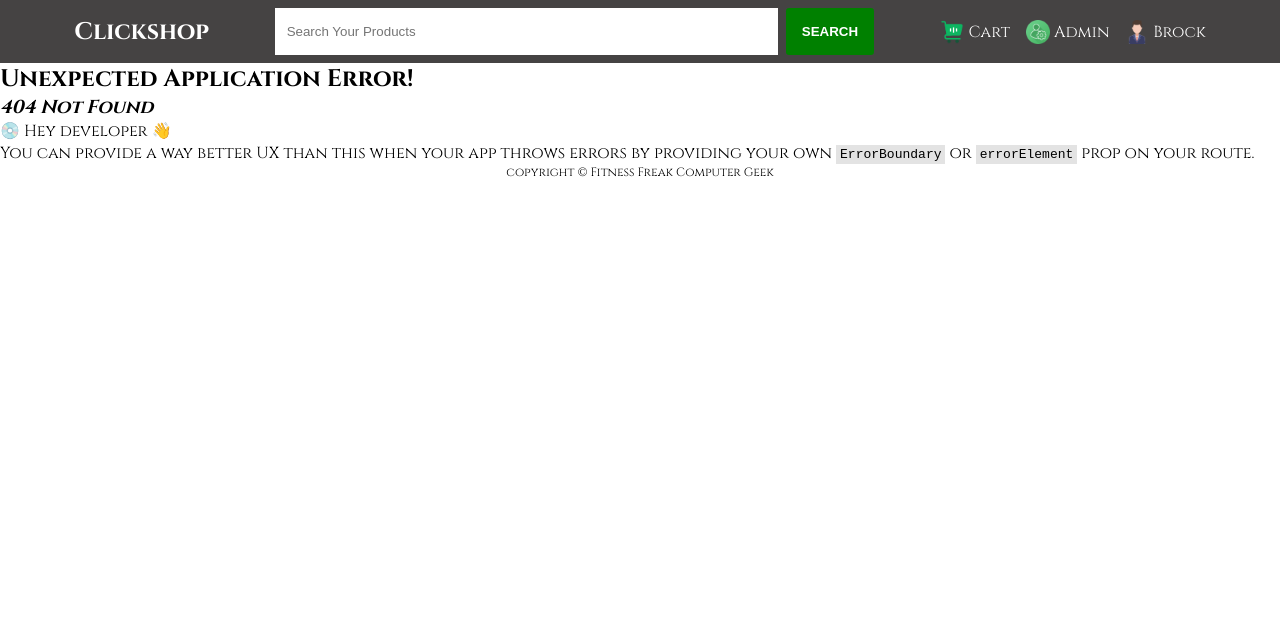
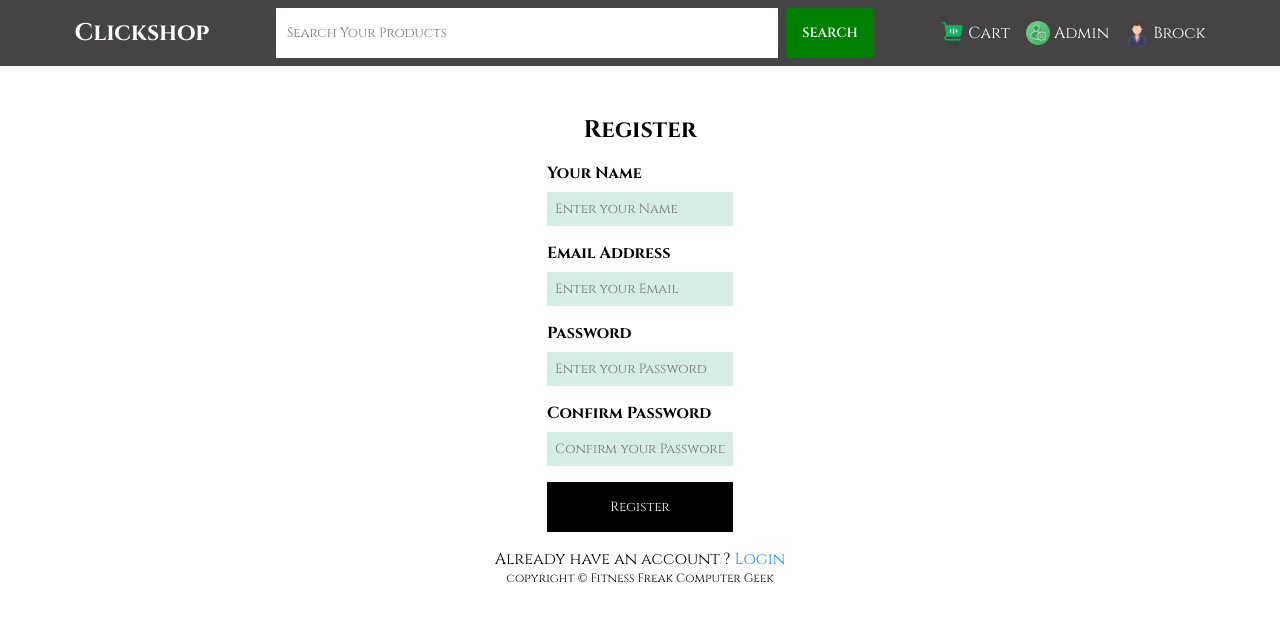
Before and after one commit to ashutosh2712/ClickShop, a React (Vite) app in the folder client/: page /register in a window 1280 px wide. Before the commit this address had no page. Shown: the top 622 px of the page. Built offline with nearby package versions, Linux system fonts and the light colour scheme.

Commit message:
auth pages ans refactor routes

```diff
--- a/client/src/App.css
+++ b/client/src/App.css
@@ -7,6 +7,16 @@
   text-decoration: none;
 }
 
+a {
+  text-decoration: none;
+  color: inherit;
+}
+button,
+input,
+textarea,
+select {
+  font-family: "Cinzel", serif;
+}
 :root {
   --color-white: #fff;
   --color-bg: rgb(69, 67, 67);
@@ -15,6 +25,7 @@
   --color-blue: #1e90ff;
   --color-btn: #000;
   --border-color: gold;
+  --color-input: rgb(213, 237, 229);
 }
 
 body {
@@ -255,3 +266,31 @@ footer {
   justify-content: center;
   font-size: 0.75rem;
 }
+
+/*Auth Pages */
+
+.authContainer {
+  display: flex;
+  align-items: center;
+  justify-content: center;
+  flex-direction: column;
+
+  margin-top: 3rem;
+  gap: 1rem;
+}
+
+.authFormContainer {
+  display: flex;
+  flex-direction: column;
+  gap: 0.5rem;
+}
+
+.formInput {
+  background: var(--color-input);
+  padding: 0.5rem;
+  margin-bottom: 0.5rem;
+}
+
+.ToogleLink {
+  color: var(--color-blue);
+}
--- a/client/src/App.jsx
+++ b/client/src/App.jsx
@@ -1,30 +1,40 @@
 import "./App.css";
-import Navbar from "./components/Navbar";
+
 import HomePage from "./pages/HomePage";
-import {
-  createBrowserRouter,
-  RouterProvider,
-  Route,
-  Link,
-} from "react-router-dom";
+import { createBrowserRouter, RouterProvider } from "react-router-dom";
 import ProductPage from "./pages/Product/ProductPage";
-import Footer from "./components/Footer";
-function App() {
+
+import Layout from "./components/Layout";
+import Login from "./pages/auth/Login";
+import Register from "./pages/auth/Register";
 const router = createBrowserRouter([
+  {
+    path: "/",
+    element: <Layout />,
+    children: [
       {
         path: "/",
         element: <HomePage />,
       },
       {
+        path: "/register",
+        element: <Register />,
+      },
+      {
+        path: "/login",
+        element: <Login />,
+      },
+      {
         path: "products/:id",
         element: <ProductPage />,
       },
+    ],
+  },
 ]);
+function App() {
   return (
     <>
-      <Navbar />
       <RouterProvider router={router} />
-      <Footer />
     </>
   );
 }
--- /dev/null
+++ b/client/src/components/Layout.jsx
@@ -0,0 +1,16 @@
+import React from "react";
+import Navbar from "./Navbar";
+import Footer from "./Footer";
+import { Outlet } from "react-router-dom";
+
+const Layout = () => {
+  return (
+    <>
+      <Navbar />
+      <Outlet />
+      <Footer />
+    </>
+  );
+};
+
+export default Layout;
--- a/client/src/components/Navbar.jsx
+++ b/client/src/components/Navbar.jsx
@@ -7,7 +7,9 @@ const Navbar = () => {
   return (
     <nav className="navContainer">
       <div className="navLeft">
-        <h1>Clickshop</h1>
+        <Link to="/">
+          <h1>Clickshop</h1>
+        </Link>
       </div>
 
       <div className="navCenter">
@@ -32,10 +34,12 @@ const Navbar = () => {
           <img src={Admin} alt="cart" className="cartImg" />
           <p>Admin</p>
         </div>
-        <div className="navUser">
-          <img src={Avatar} alt="cart" className="cartImg" />
-          <p>Brock</p>
-        </div>
+        <Link to="/login">
+          <div className="navUser">
+            <img src={Avatar} alt="cart" className="cartImg" />
+            <p>Brock</p>
+          </div>
+        </Link>
       </div>
     </nav>
   );
--- /dev/null
+++ b/client/src/pages/auth/Login.jsx
@@ -0,0 +1,39 @@
+import React from "react";
+import { Link } from "react-router-dom";
+
+const Login = () => {
+  return (
+    <div className="authContainer">
+      <h2>Login</h2>
+      <form className="authFormContainer">
+        <label htmlFor="email">
+          <b>Email Address</b>
+        </label>
+        <input
+          type="email"
+          placeholder="Enter your Email"
+          className="formInput"
+        />
+        <label htmlFor="password">
+          <b>Password</b>
+        </label>
+        <input
+          type="password"
+          placeholder="Enter your Password"
+          className="formInput"
+        />
+        <button type="submit" className="btn-cart">
+          Login
+        </button>
+      </form>
+      <p>
+        New User ?{" "}
+        <Link to="/register" className="ToogleLink">
+          Register
+        </Link>
+      </p>
+    </div>
+  );
+};
+
+export default Login;
--- /dev/null
+++ b/client/src/pages/auth/Register.jsx
@@ -0,0 +1,57 @@
+import React from "react";
+import { Link } from "react-router-dom";
+
+const Register = () => {
+  return (
+    <div className="authContainer">
+      <h2>Register</h2>
+      <form className="authFormContainer">
+        <label htmlFor="name">
+          <b>Your Name</b>
+        </label>
+        <input
+          type="text"
+          placeholder="Enter your Name"
+          className="formInput"
+        />
+
+        <label htmlFor="email">
+          <b>Email Address</b>
+        </label>
+        <input
+          type="email"
+          placeholder="Enter your Email"
+          className="formInput"
+        />
+        <label htmlFor="password">
+          <b>Password</b>
+        </label>
+        <input
+          type="password"
+          placeholder="Enter your Password"
+          className="formInput"
+        />
+
+        <label htmlFor="confirmPassword">
+          <b>Confirm Password</b>
+        </label>
+        <input
+          type="password"
+          placeholder="Confirm your Password"
+          className="formInput"
+        />
+        <button type="submit" className="btn-cart">
+          Register
+        </button>
+      </form>
+      <p>
+        Already have an account ?{" "}
+        <Link to="/login" className="ToogleLink">
+          Login
+        </Link>
+      </p>
+    </div>
+  );
+};
+
+export default Register;
```
Lines whose indentation alone changed are shown as unchanged.
